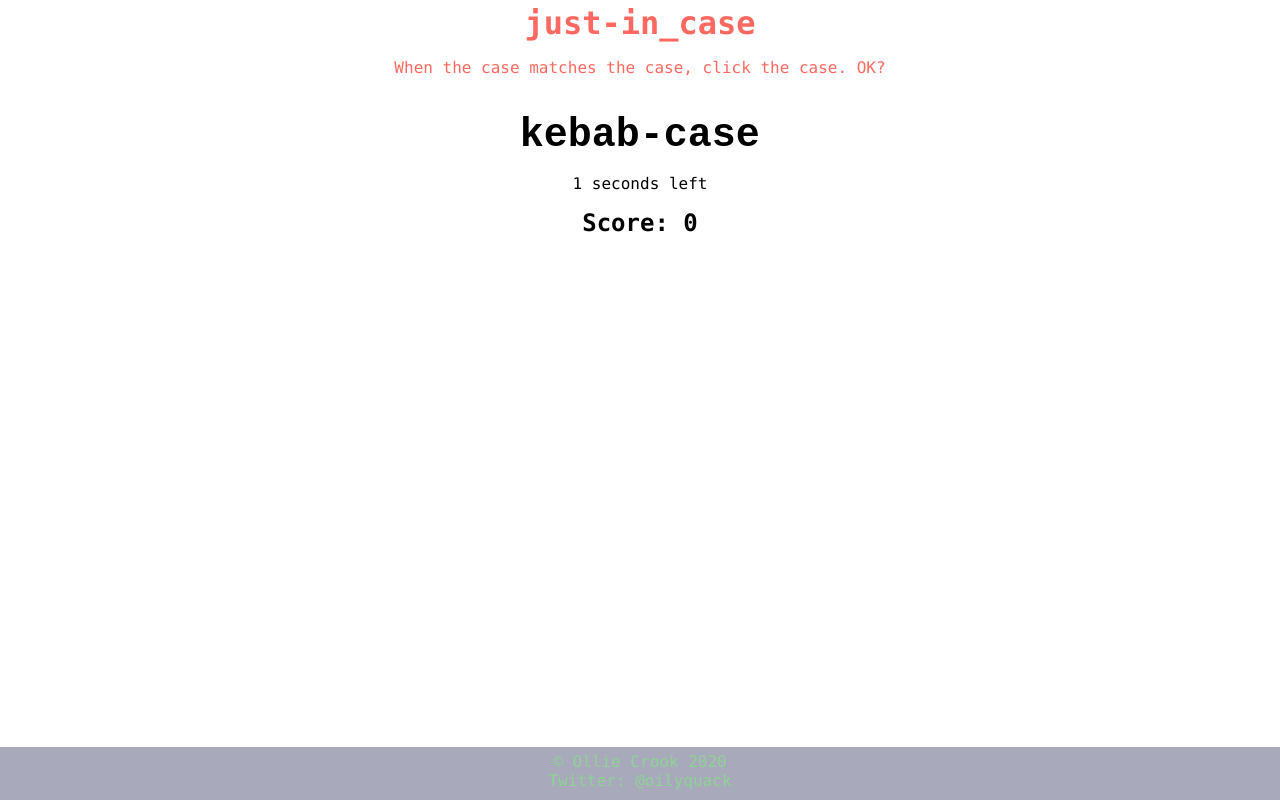
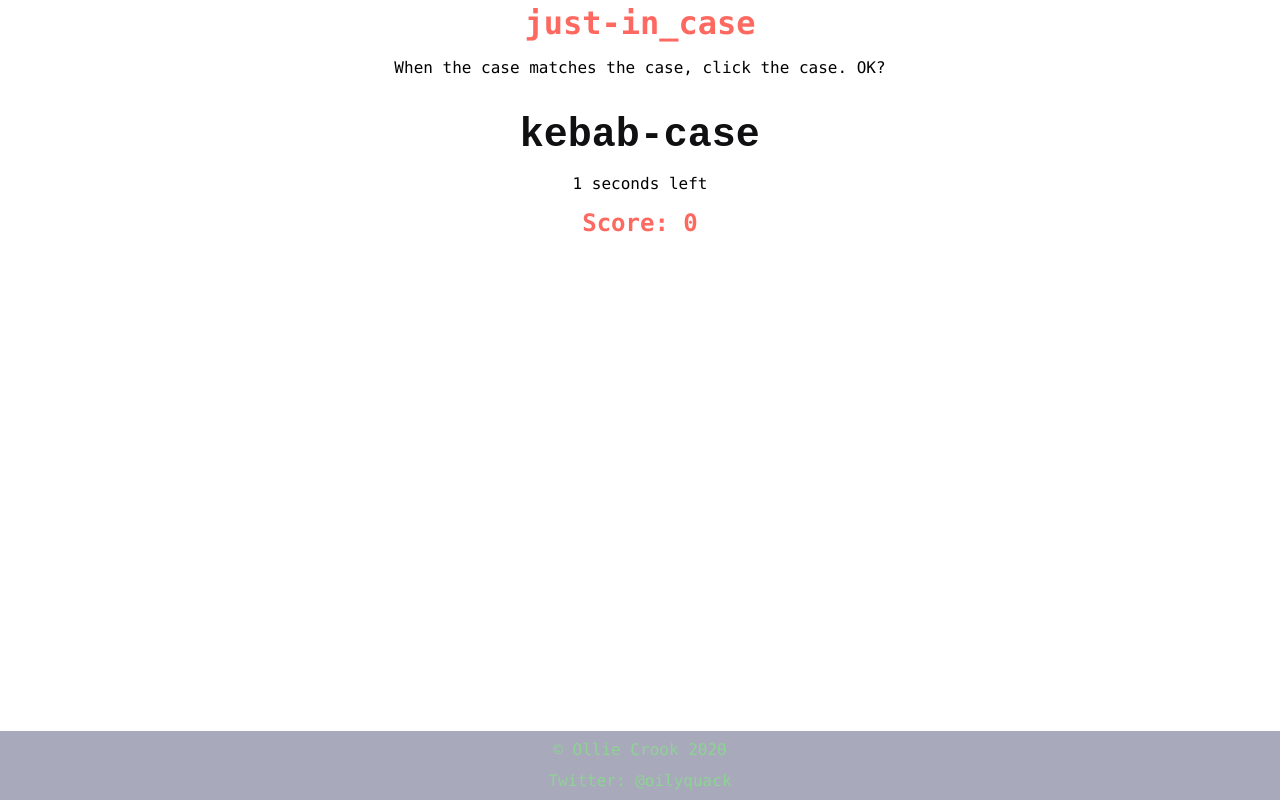
Before and after one commit to oilyquack/just-in_case, a Next.js app: page / in a window 1280 px wide. Both pictures are taken after a click on the button "Let’s Play". Built offline with nearby package versions, Linux system fonts and the light colour scheme.

Commit message:
Remove Heading and Paragraph components
It's overkill for projects like this to centralise logic like that.

```diff
--- a/components/comps/PlayBoard.js
+++ b/components/comps/PlayBoard.js
@@ -42,6 +42,7 @@ const trembleAnimation = keyframes`
 
 const questionStyle = css`
   animation: ${trembleAnimation} 0.5s infinite;
+  color: ${theme.colors.black};
   cursor: default;
   font-family: ${theme.fonts.secondary};
   font-size: ${theme.spacing.xxl}px;
--- a/components/comps/ScoreBoard.js
+++ b/components/comps/ScoreBoard.js
@@ -2,7 +2,6 @@ import { css } from '@emotion/css';
 import PropTypes from 'prop-types';
 import React from 'react';
 
-import Heading from './core/Heading';
 import theme from '../../theme/index';
 
 const scoreBoardStyle = css`
@@ -29,10 +28,7 @@ const ranks = ['1st', '2nd', '3rd', '4th', '5th'];
 
 const ScoreBoard = ({ scores }) => (
   <div className={scoreBoardStyle}>
-    <Heading
-      level="2"
-      text={scores.length > 1 ? 'HIGH SCORES' : 'HIGH SCORE'}
-    />
+    <h2>{scores.length > 1 ? 'HIGH SCORES' : 'HIGH SCORE'}</h2>
     <div className={scoresStyle}>
       {scores.map((score, index) => (
         <div className={scoreStyle} key={ranks[index]}>
--- a/components/comps/Title.js
+++ b/components/comps/Title.js
@@ -1,8 +1,5 @@
 import { css } from '@emotion/css';
 import React from 'react';
-
-import Heading from './core/Heading';
-import Paragraph from './core/Paragraph';
 
 const titleStyle = css`
   margin-bottom: 20px;
@@ -10,8 +7,8 @@ const titleStyle = css`
 
 const Title = () => (
   <div className={titleStyle}>
-    <Heading level="1" text="just-in_case" />
-    <Paragraph text="When the case matches the case, click the case. OK?" />
+    <h1>just-in_case</h1>
+    <p>When the case matches the case, click the case. OK?</p>
   </div>
 );
 
--- a/components/comps/core/Heading.js
+++ /dev/null
@@ -1,30 +0,0 @@
-import { css } from '@emotion/css';
-import PropTypes from 'prop-types';
-import React from 'react';
-
-import theme from '../../../theme';
-
-const headingStyle = css`
-  ${theme.typography.primary};
-
-  margin-bottom: 8px;
-  padding: 4px;
-`;
-
-const Heading = ({ level, text }) => {
-  const ElementType = `h${level}`;
-
-  return <ElementType className={headingStyle}>{text}</ElementType>;
-};
-
-export default Heading;
-
-Heading.defaultProps = {
-  level: '1',
-  text: ''
-};
-
-Heading.propTypes = {
-  level: PropTypes.string,
-  text: PropTypes.string
-};
--- a/components/comps/core/Paragraph.js
+++ /dev/null
@@ -1,26 +0,0 @@
-import { css } from '@emotion/css';
-import PropTypes from 'prop-types';
-import React from 'react';
-
-import theme from '../../../theme';
-
-const paragraphStyle = css`
-  ${theme.typography.primary};
-
-  margin-bottom: 8px;
-  padding: 4px;
-`;
-
-const Paragraph = ({ text }) => {
-  return <p className={paragraphStyle}>{text}</p>;
-};
-
-export default Paragraph;
-
-Paragraph.defaultProps = {
-  text: ''
-};
-
-Paragraph.propTypes = {
-  text: PropTypes.string
-};
--- a/theme/global.css
+++ b/theme/global.css
@@ -28,3 +28,18 @@ a :visited {
 a :hover {
     text-decoration: underline;
 }
+
+h1, h2 {
+    color: var(--primary);
+    font-family: var(--font-primary);
+    margin-bottom: 8px;
+    padding: 4px;
+    text-align: center;
+}
+
+p {
+    font-family: var(--font-primary);
+    margin-bottom: 8px;
+    padding: 4px;
+    text-align: center;
+}
--- a/theme/typography.css
+++ b/theme/typography.css
@@ -1,4 +1,3 @@
-
 .primary {
   color: var(--primary);
   font-family: var(--font-primary);
```
